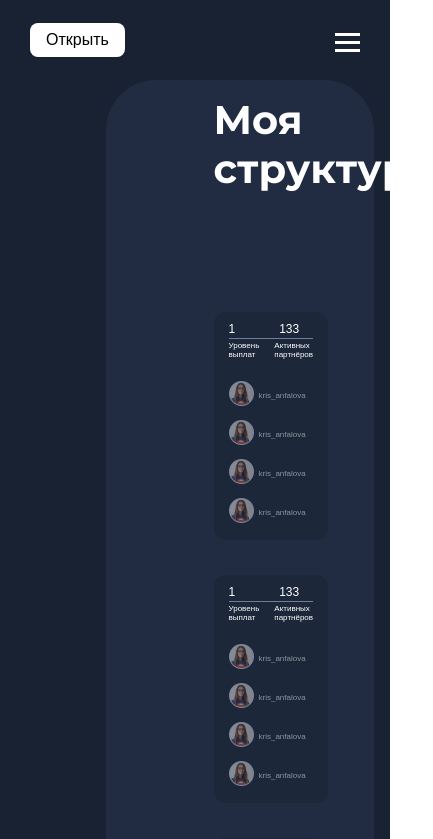
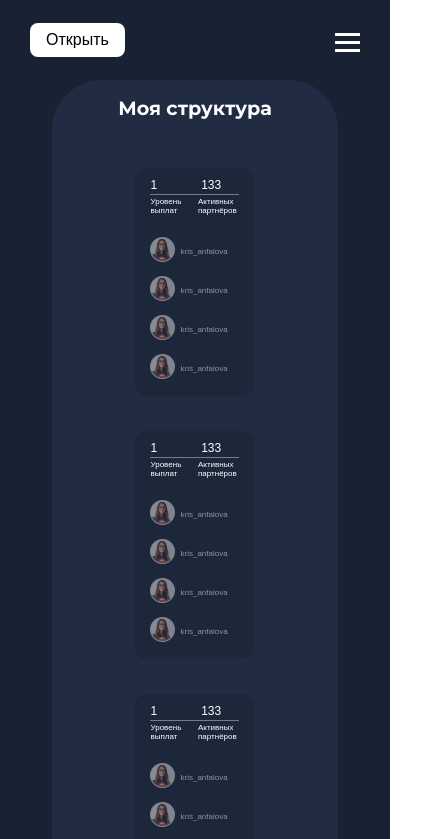
Before and after one commit to comp-master-byte/dfa-media, a React (Create React App) app: page /structure in a window 390 px wide. Shown: the top 839 px of the page, 433 px wide, since content can reach past the window. Built offline with nearby package versions, Linux system fonts and the light colour scheme; a web font is replaced by a local one.

Commit message:
Улучшен адаптив

```diff
--- a/src/components/Layout/Layout.module.scss
+++ b/src/components/Layout/Layout.module.scss
@@ -22,15 +22,18 @@
 .outletContent {
     background-color: #212C42;
     border-radius: 50px 50px 0 0;
-    padding: 15px 108px 15px 108px;
+    display: flex;
+    align-items: center;
+    justify-content: center;
+    padding: 0 62px;
     width: 80%;
 }
 
 .header {
     display: flex;
     align-items: center;
-    justify-content: space-between;
-    padding: 1.875rem;
+    justify-content: flex-end;
+    padding: 0 1.875rem;
     height: 5rem;
 }
 
@@ -63,7 +66,7 @@
     }
 }
 
-@media (max-width: 1749px) {
+@media (max-width: 1749px) and (min-width: 1250px) {
     div.container {
         max-width: 1200px !important;
     }
@@ -87,4 +90,21 @@
     div.burger {
         display: block;
     }
+
+    div.header {
+        justify-content: space-between;
+    }
+
+    div.outletContent {
+        padding-top: 1rem;
+        padding-bottom: 1rem;
+    }
+
+    div.navigationContent {
+        width: 0%;
+    }
+
+    div.mainContent {
+        justify-content: center;
+    }
 }
--- a/src/pages/MyStructure/MyStructure.module.scss
+++ b/src/pages/MyStructure/MyStructure.module.scss
@@ -12,3 +12,21 @@
     flex-wrap: wrap;
     gap: 2.1875rem;
 }
+
+@media (max-width: 1249px) {
+    div.structure__title {
+        font-size: 1.5rem !important;
+    }
+}
+
+@media (max-width: 1049px) {
+    div.structure__title {
+        font-size: 1.2rem !important;
+        text-align: center;
+    }
+
+    div.cardList {
+        margin-top: 3rem !important;
+        justify-content: center;
+    }
+}
```
